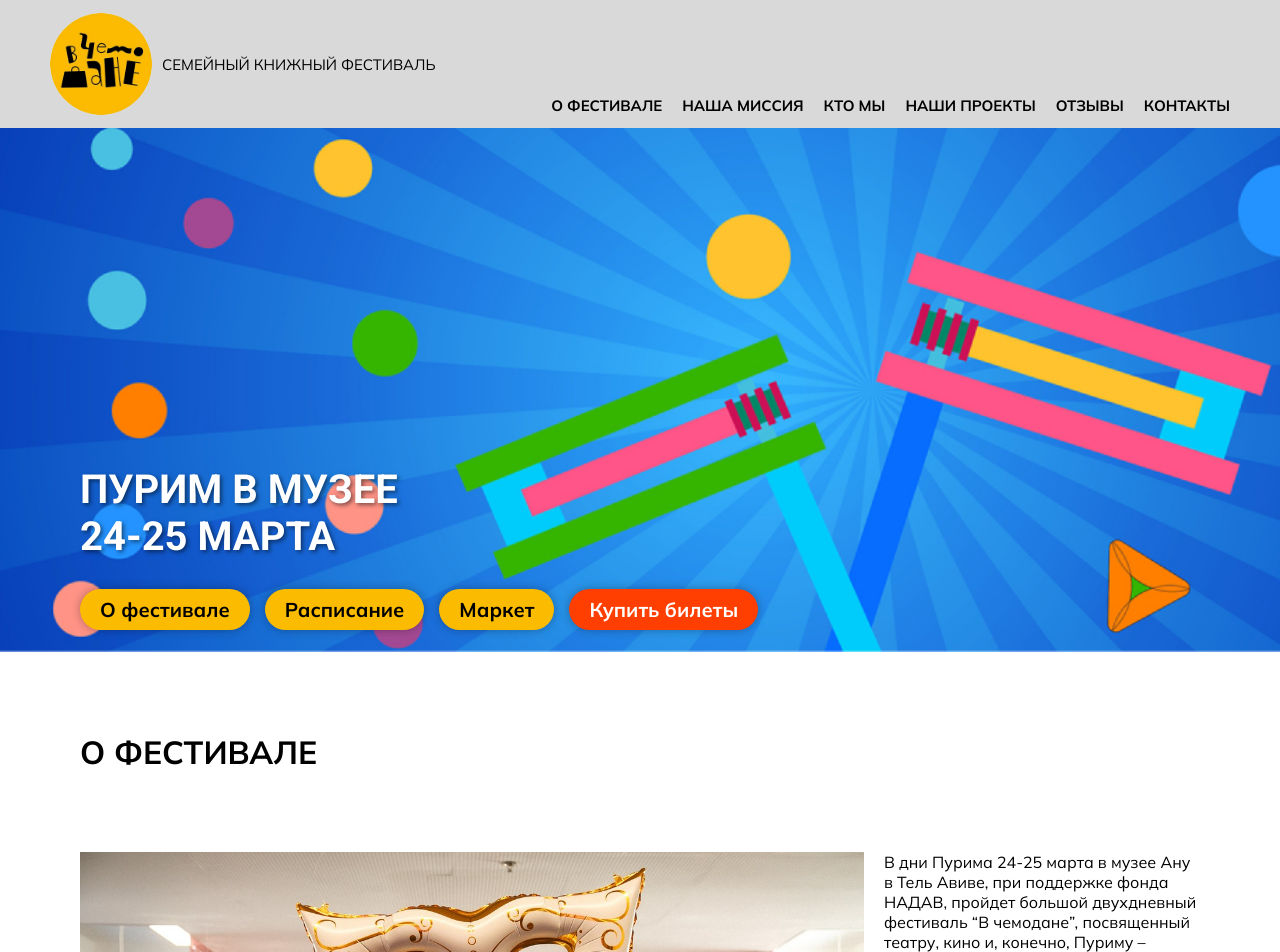
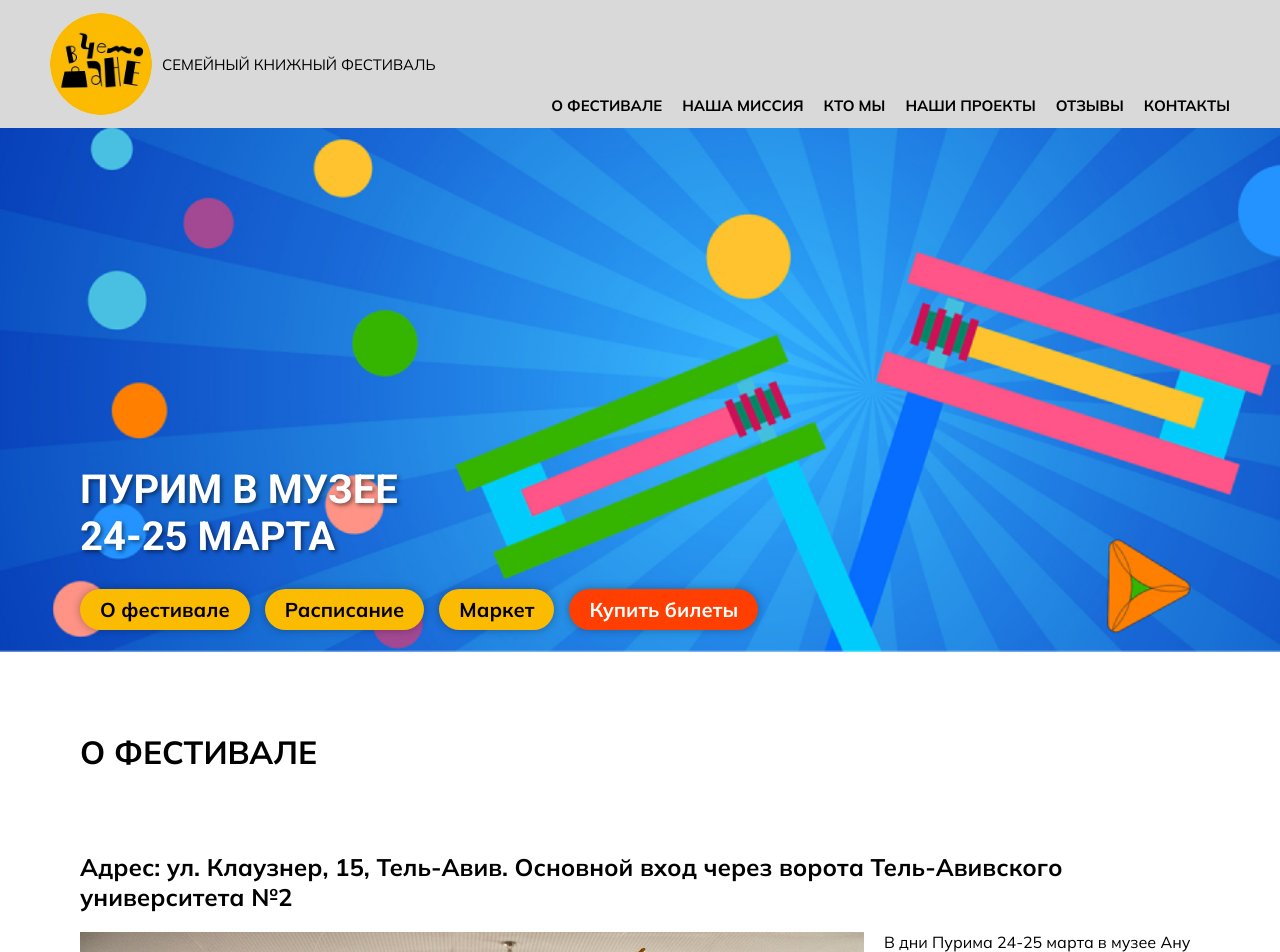
Before and after one commit to VarvaraKorableva/v_chemodane, a React (Create React App) app: page / in a window 1280 px wide. Shown: the top 952 px of the page. Built offline with nearby package versions, Linux system fonts and the light colour scheme; a web font is replaced by a local one.

Commit message:
added adress, fix styles, added data

```diff
--- a/src/components/AboutFestival/AboutFestival.css
+++ b/src/components/AboutFestival/AboutFestival.css
@@ -392,3 +392,17 @@
         margin-right: 0px;
     }
 }
+
+.aboutFestival__title {
+    font-weight: bold;
+    font-size: 24px;
+    text-align: start;
+    margin-top: 0;
+    margin-bottom: 20px;
+}
+
+@media screen and (max-width: 700px) {
+    .aboutFestival__title {
+        font-size: 18px;
+    }
+}
--- a/src/components/AboutFestival/AboutFestival.js
+++ b/src/components/AboutFestival/AboutFestival.js
@@ -11,6 +11,8 @@ function AboutFestival() {
     return(
         <section className="aboutFestival__main-container" id='festival'>
           <h2 className="aboutFestival__main-title">О ФЕСТИВАЛЕ</h2>
+
+          <p className="aboutFestival__title">Адрес: ул. Клаузнер, 15, Тель-Авив. Основной вход через ворота Тель-Авивского университета №2</p>
 
           <div className="aboutFestival__text-container">
             <div className="aboutFestival__text-and-circle-wrapper">
--- a/src/components/Popups/Popup.css
+++ b/src/components/Popups/Popup.css
@@ -14,6 +14,7 @@
     transition: visibility 1s, opacity 1s;
     box-sizing: border-box;
     overflow:auto;
+    z-index: 10;
 }
 
 .img-popup__opened {
@@ -33,6 +34,7 @@
     opacity: 1;
     transition: visibility 1s, opacity 1s;
     overflow:auto;
+    z-index: 10;
   }
 
 .img-popup__picture-container {
@@ -106,7 +108,7 @@
     transition: 0.3s;
     width: 100%;
     height: 100%;
-    z-index: 9;
+    z-index: 10;
     background-color: rgba(0,0,0,.3);
   }
 
@@ -171,6 +173,7 @@
 
   .navigation__closebtn {
       position: absolute;
+      z-index: 10;
       top: 3px;
       right: 3px;
       width: 32px;
--- a/src/data/participantsData.js
+++ b/src/data/participantsData.js
@@ -338,7 +338,20 @@ const participantsData = [
         description:"Независимый книжный магазин Polonskybooks уже почти пять лет радует своих покупателей актуальными книжными новинками для детей и взрослых. Здесь всегда можно заказать специальную литературу по любой тематике. Polonskybooks находится в Хайфе. Есть точки самовывоза в Тель-Авиве и Нагарии. Доставка книг осуществляется по Израилю и за рубеж. С новинками можно ознакомиться на сайте polonskybooks@com. В магазине регулярно проводятся творческие вечера, лекции и мастер-классы.",
         participationInTheLottery:"",
         imgLink:"https://newbacketitemspic.s3.eu-central-1.amazonaws.com/1710703531711_228584765.jpg",
-        id:27,
+        id: 27,
+    },
+    {
+        companyName:"АКАК",
+        previousParticipation:"",
+        socialNetwork: {
+            instagram: "",
+            facebook: "",
+            personalSite: "",
+        },
+        description:"АКАК - это авторский книжный магазин детской современной литературы и мы скоро откроемся! Наши дети и дети наших друзей читают взахлёб, любят обсуждать книги и изучать иллюстрации. Здесь мы будем делиться с вами лучшими книгами, рассказывать о независимых издательствах, авторах и иллюстраторах. Передавая новости о книжных новинках, которые принесла нам 'Сорока на хвосте', мы решили назвать магазин по израильски: АКАК, что означает СОРОКА.",
+        participationInTheLottery:"",
+        imgLink:"https://newbacketitemspic.s3.eu-central-1.amazonaws.com/1711225493864_61029240.jpeg",
+        id: 28,
     },
 
 ]
```
